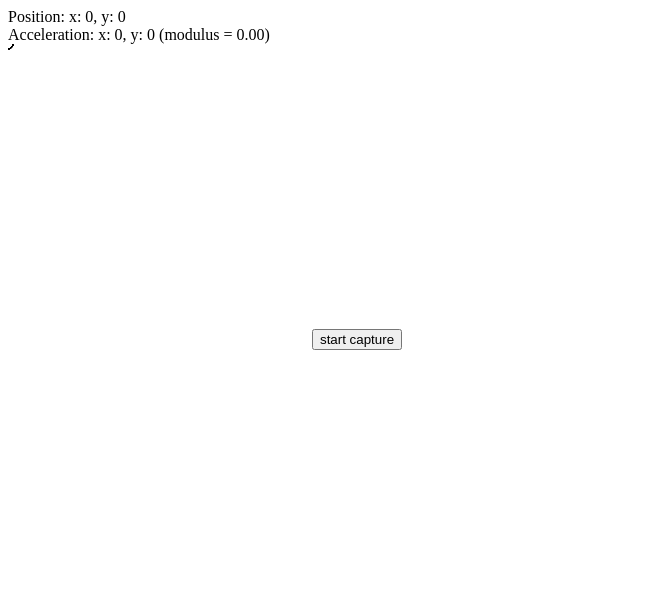
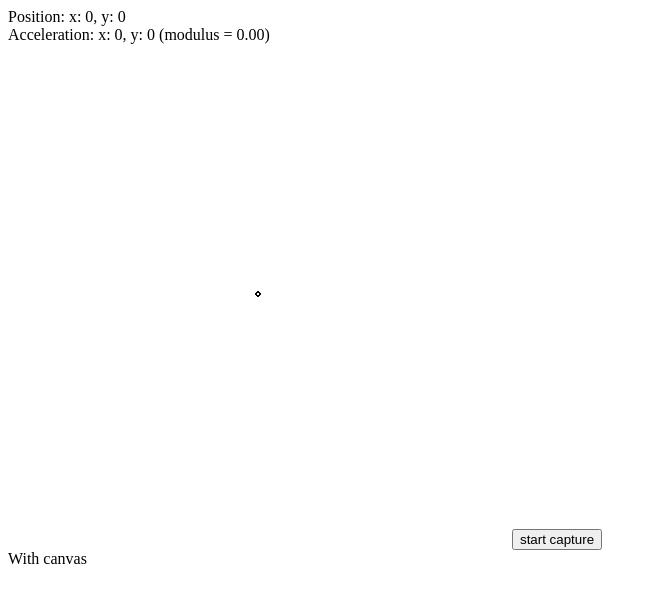
Before and after one commit to it-artspace/it-artspace.github.io, a plain HTML site: page index.html in a window 1280 px wide. Shown: the whole page, without its empty margins (0-657 px from the left). Drawn offline with Linux system fonts and the light colour scheme.

Commit message:
added canvas

```diff
--- a/index.html
+++ b/index.html
@@ -13,7 +13,7 @@
 <div id="acceleration"></div>
 
 
-<canvas id="canvas" width="300" height="300">
+<canvas id="canvas" width="500" height="500">
 
 </canvas>
 
@@ -58,8 +58,12 @@
     setInterval(()=> {
         positionDiv.innerText = `Position: ${stringVector(posX, posY, posZ)}`
         accelerationDiv.innerText = `Acceleration: ${stringVector(acX, acY, acZ)} (modulus = ${Math.sqrt(acX ** 2 + acY ** 2 + acZ ** 2).toFixed(2)})`
+
+
+        const cCenterW = canvas.width / 2
+        const cCenterH = canvas.height / 2
         ctx.beginPath()
-        ctx.arc(posX, posY, 5, 0, 2 * Math.PI)
+        ctx.arc(cCenterW + posX, cCenterH +posY, 2, 0, 2 * Math.PI)
         ctx.stroke()
     }, 200)
 
@@ -92,6 +96,7 @@
 
 <button onclick="startCapture()">start capture</button>
 
+<div>With canvas</div>
 
 
 </body>
```
